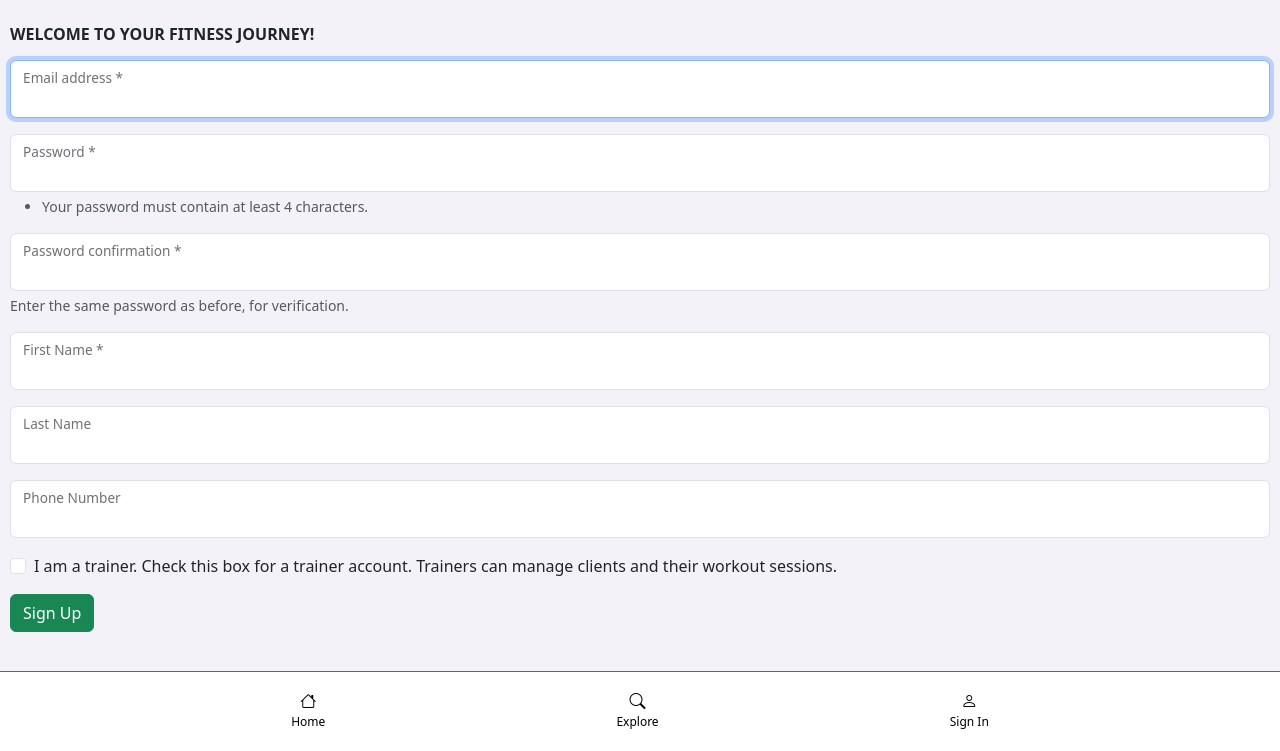
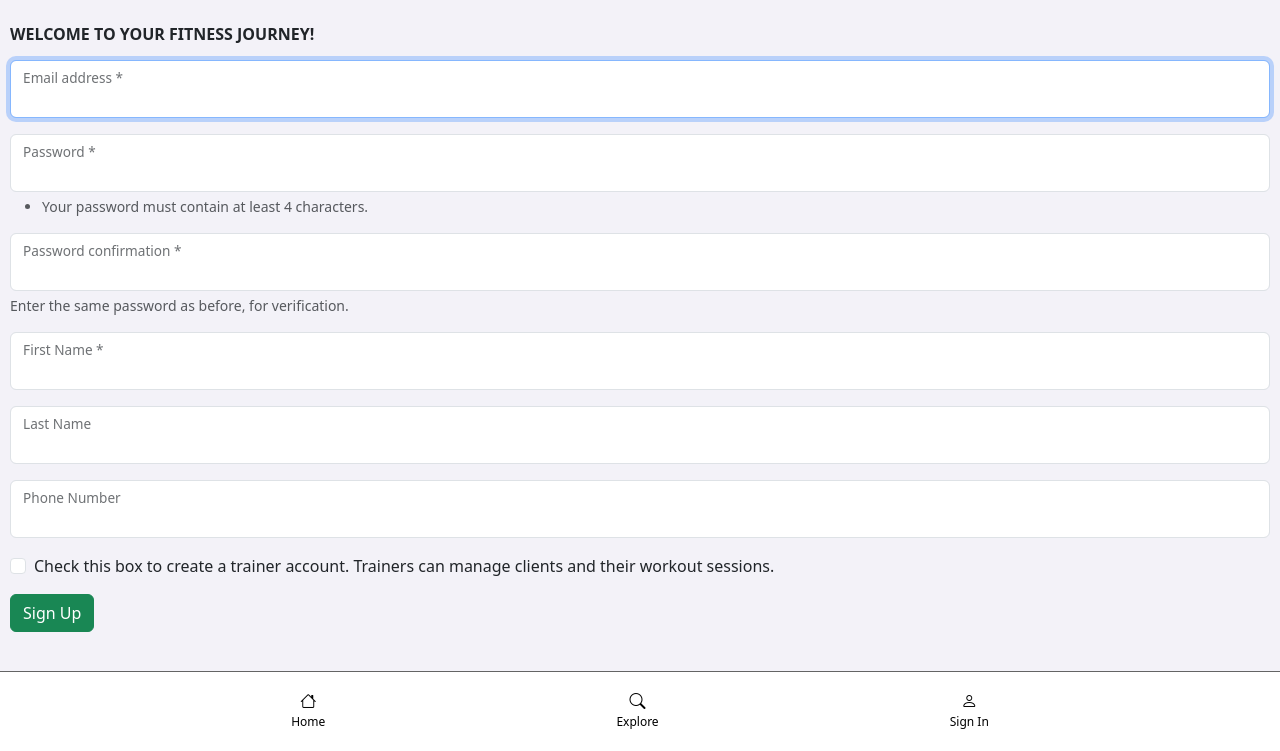
Before and after one commit to aayushkhadpe/fitnessApp, a Django app: page /accounts/signup/ in a window 1280 px wide. Shown: the part 49-800 px from the top of the page. Run offline with Django 5.2, Linux system fonts and the light colour scheme; some libraries are stand-ins or nearby versions.

Commit message:
fixed ui issues

```diff
--- a/fitnessApp/forms.py
+++ b/fitnessApp/forms.py
@@ -206,6 +206,6 @@ class FitnessAppUserDeleteForm(forms.ModelForm):
 
 class ContactUsForm(forms.Form):
 
-    email = forms.EmailField(label="Your email", widget=forms.TextInput(attrs={"placeholder": "Your e-mail"}))
-    subject = forms.CharField(widget=forms.TextInput(attrs={"placeholder": "Subject"}))
-    message = forms.CharField(widget=forms.Textarea(attrs={"placeholder": "Your message"}))
+    email = forms.EmailField(label="Email address", widget=forms.TextInput())
+    subject = forms.CharField(label="Subject", widget=forms.TextInput())
+    message = forms.CharField(label="Message", widget=forms.Textarea())
--- a/fitnessApp/templates/pages/support.html
+++ b/fitnessApp/templates/pages/support.html
@@ -17,7 +17,7 @@
 
 <div class="row mt-3 mb-3">
     <div class="col">
-        <span class="fs-5 text-secondary"><small><small>Or, you can contact us by filling this form:</small></small></span></a>
+        <span class="fs-5 text-secondary"><small><small>You can also contact us by filling out this form:</small></small></span></a>
     </div>
 </div>
 
--- a/templates/registration/signup.html
+++ b/templates/registration/signup.html
@@ -29,7 +29,7 @@
 
     <div class="form-check mb-3">
         <input class="form-check-input" type="checkbox" id="request_coach" name="request_coach">
-        <label class="form-check-label" for="request_coach">I am a trainer. Check this box for a trainer account. Trainers can manage clients and their workout sessions.</label>
+        <label class="form-check-label" for="request_coach">Check this box to create a trainer account. Trainers can manage clients and their workout sessions.</label>
     </div>
 
     <button class="btn btn-success" type="submit">Sign Up</button>
```
Also changed, not shown: db.sqlite3.
